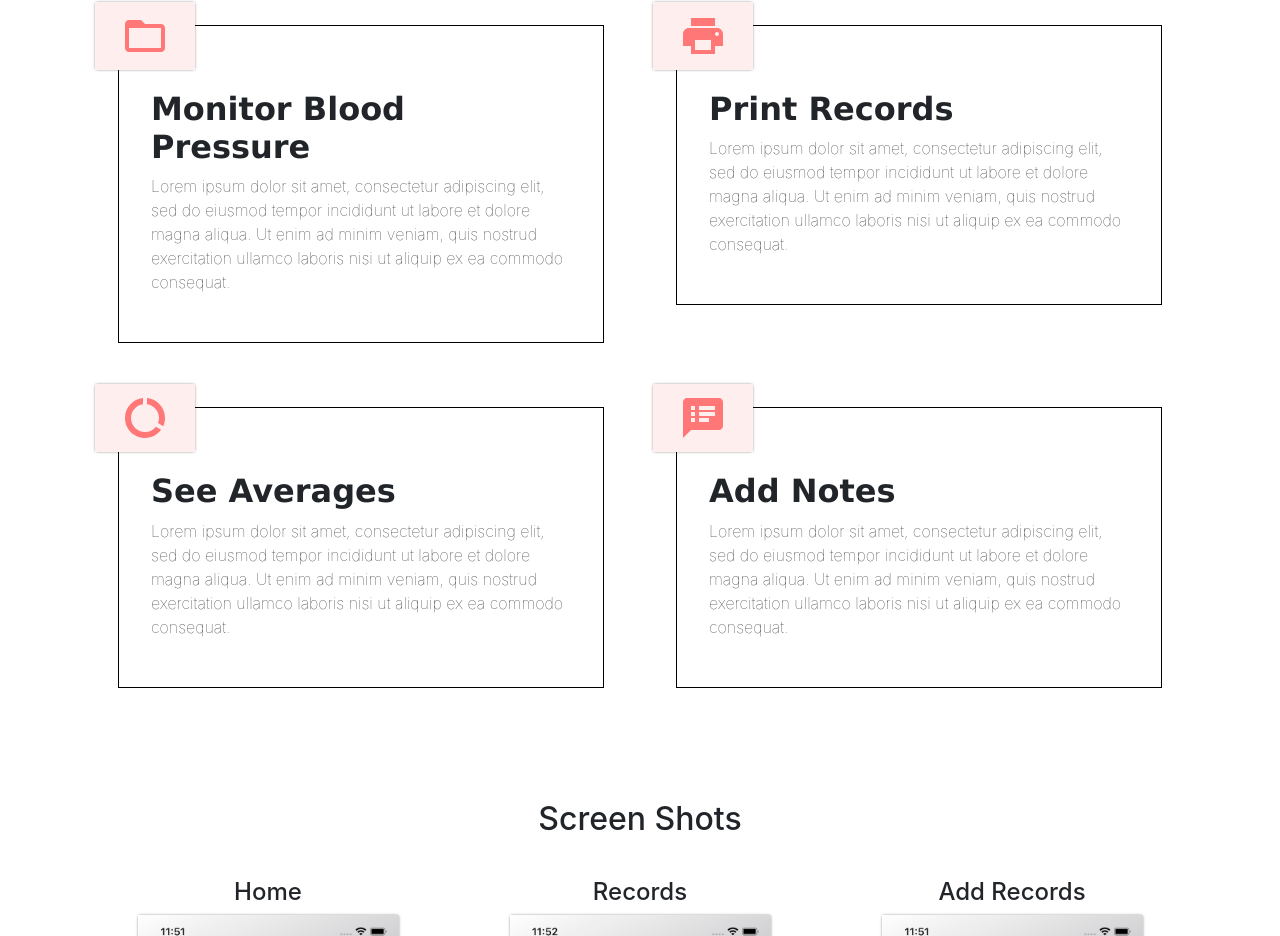
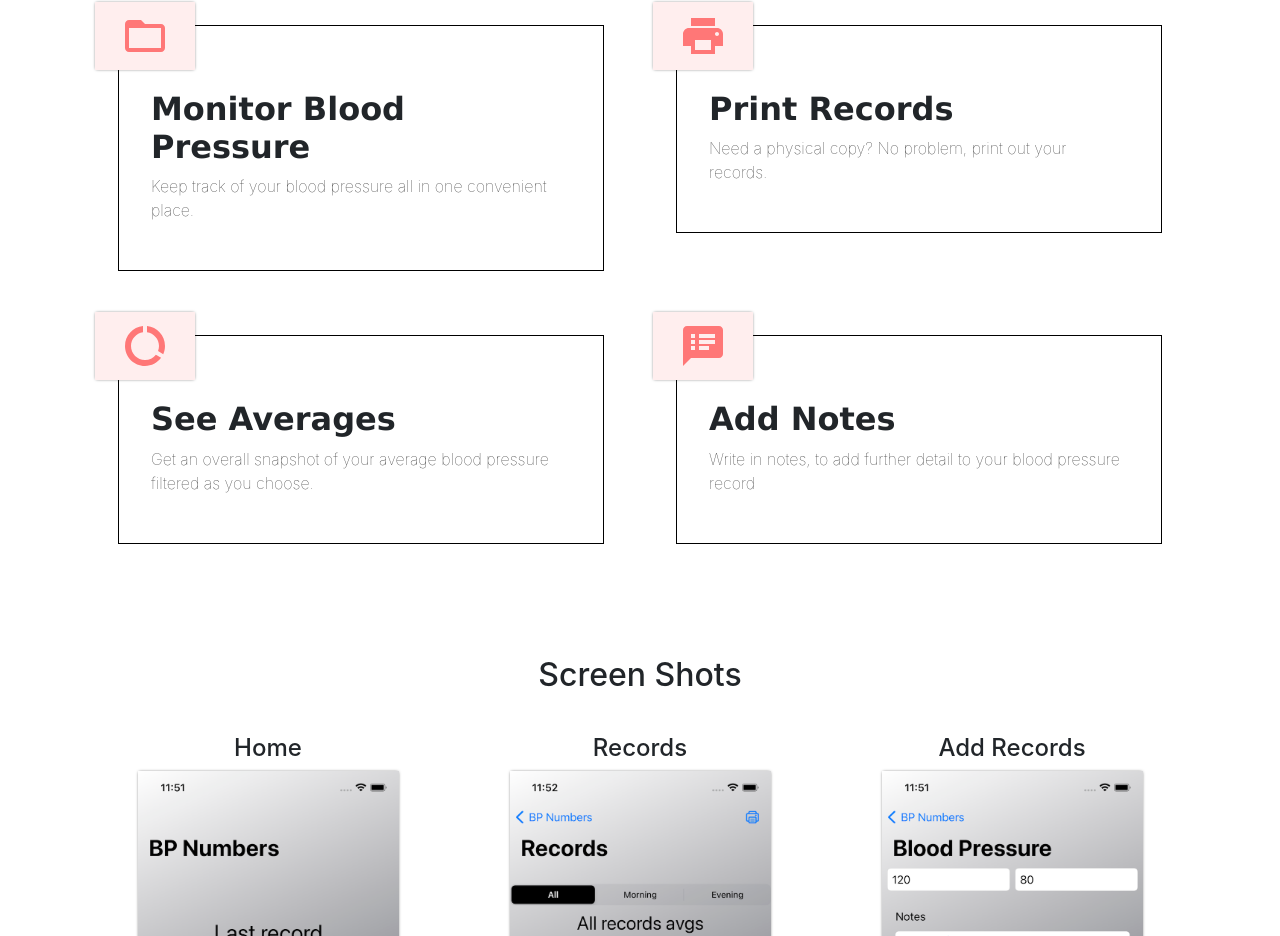
Before and after one commit to jgarcia4444/bpn-web-client, a React (Create React App) app: page / in a window 1280 px wide. Shown: the part 853-1789 px from the top of the page. Built offline with nearby package versions, Linux system fonts and the light colour scheme.

Commit message:
Actual content for shor intro added.

```diff
--- a/src/components/Home/Features/index.js
+++ b/src/components/Home/Features/index.js
@@ -18,22 +18,22 @@ class Features extends Component {
         const featureObject = [
             {
                 title: "Monitor Blood Pressure",
-                shortIntro: "Lorem ipsum dolor sit amet, consectetur adipiscing elit, sed do eiusmod tempor incididunt ut labore et dolore magna aliqua. Ut enim ad minim veniam, quis nostrud exercitation ullamco laboris nisi ut aliquip ex ea commodo consequat.",
+                shortIntro: "Keep track of your blood pressure all in one convenient place.",
                 icon: <MdFolderOpen size={48} />
             },
             {
                 title: "Print Records",
-                shortIntro: "Lorem ipsum dolor sit amet, consectetur adipiscing elit, sed do eiusmod tempor incididunt ut labore et dolore magna aliqua. Ut enim ad minim veniam, quis nostrud exercitation ullamco laboris nisi ut aliquip ex ea commodo consequat.",
+                shortIntro: "Need a physical copy? No problem, print out your records.",
                 icon: <MdPrint size={48} />
             },
             {
                 title: "See Averages",
-                shortIntro: "Lorem ipsum dolor sit amet, consectetur adipiscing elit, sed do eiusmod tempor incididunt ut labore et dolore magna aliqua. Ut enim ad minim veniam, quis nostrud exercitation ullamco laboris nisi ut aliquip ex ea commodo consequat.",
+                shortIntro: "Get an overall snapshot of your average blood pressure filtered as you choose.",
                 icon: <MdDataUsage size={48} />
             },
             {
                 title: "Add Notes",
-                shortIntro: "Lorem ipsum dolor sit amet, consectetur adipiscing elit, sed do eiusmod tempor incididunt ut labore et dolore magna aliqua. Ut enim ad minim veniam, quis nostrud exercitation ullamco laboris nisi ut aliquip ex ea commodo consequat.",
+                shortIntro: "Write in notes, to add further detail to your blood pressure record",
                 icon: <MdSpeakerNotes size={48} />
             }
         ]
@@ -81,7 +81,7 @@ class Features extends Component {
             case "BP":
                 featureObject = {
                     title: "Monitor Blood Pressure",
-                    shortIntro: "Lorem ipsum dolor sit amet, consectetur adipiscing elit, sed do eiusmod tempor incididunt ut labore et dolore magna aliqua. Ut enim ad minim veniam, quis nostrud exercitation ullamco laboris nisi ut aliquip ex ea commodo consequat.",
+                    shortIntro: "Keep track of your blood pressure all in one convenient place.",
                     icon: <MdFolderOpen size={48} />,
                     description: "Lorem ipsum dolor sit amet, consectetur adipiscing elit, sed do eiusmod tempor incididunt ut labore et dolore magna aliqua. Ut enim ad minim veniam, quis nostrud exercitation ullamco laboris nisi ut aliquip ex ea commodo consequat. Lorem ipsum dolor sit amet, consectetur adipiscing elit, sed do eiusmod tempor incididunt ut labore et dolore magna aliqua. Ut enim ad minim veniam, quis nostrud exercitation ullamco laboris nisi ut aliquip ex ea commodo consequat. Lorem ipsum dolor sit amet, consectetur adipiscing elit, sed do eiusmod tempor incididunt ut labore et dolore magna aliqua. Ut enim ad minim veniam, quis nostrud exercitation ullamco laboris nisi ut aliquip ex ea commodo consequat."
                 }
@@ -89,7 +89,7 @@ class Features extends Component {
             case "PRINT":
                 featureObject = {
                     title: "Print Records",
-                    shortIntro: "Lorem ipsum dolor sit amet, consectetur adipiscing elit, sed do eiusmod tempor incididunt ut labore et dolore magna aliqua. Ut enim ad minim veniam, quis nostrud exercitation ullamco laboris nisi ut aliquip ex ea commodo consequat.",
+                    shortIntro: "Need a physical copy? No problem, print out your records.",
                     icon: <MdPrint size={48} />,
                     description: "Lorem ipsum dolor sit amet, consectetur adipiscing elit, sed do eiusmod tempor incididunt ut labore et dolore magna aliqua. Ut enim ad minim veniam, quis nostrud exercitation ullamco laboris nisi ut aliquip ex ea commodo consequat. Lorem ipsum dolor sit amet, consectetur adipiscing elit, sed do eiusmod tempor incididunt ut labore et dolore magna aliqua. Ut enim ad minim veniam, quis nostrud exercitation ullamco laboris nisi ut aliquip ex ea commodo consequat. Lorem ipsum dolor sit amet, consectetur adipiscing elit, sed do eiusmod tempor incididunt ut labore et dolore magna aliqua. Ut enim ad minim veniam, quis nostrud exercitation ullamco laboris nisi ut aliquip ex ea commodo consequat."
                 }
@@ -97,7 +97,7 @@ class Features extends Component {
             case "AVERAGE":
                 featureObject = {
                     title: "See Averages",
-                    shortIntro: "Lorem ipsum dolor sit amet, consectetur adipiscing elit, sed do eiusmod tempor incididunt ut labore et dolore magna aliqua. Ut enim ad minim veniam, quis nostrud exercitation ullamco laboris nisi ut aliquip ex ea commodo consequat.",
+                    shortIntro: "Get an overall snapshot of your average blood pressure filtered as you choose.",
                     icon: <MdDataUsage size={48} />,
                     description: "Lorem ipsum dolor sit amet, consectetur adipiscing elit, sed do eiusmod tempor incididunt ut labore et dolore magna aliqua. Ut enim ad minim veniam, quis nostrud exercitation ullamco laboris nisi ut aliquip ex ea commodo consequat. Lorem ipsum dolor sit amet, consectetur adipiscing elit, sed do eiusmod tempor incididunt ut labore et dolore magna aliqua. Ut enim ad minim veniam, quis nostrud exercitation ullamco laboris nisi ut aliquip ex ea commodo consequat. Lorem ipsum dolor sit amet, consectetur adipiscing elit, sed do eiusmod tempor incididunt ut labore et dolore magna aliqua. Ut enim ad minim veniam, quis nostrud exercitation ullamco laboris nisi ut aliquip ex ea commodo consequat."
                 };
@@ -105,7 +105,7 @@ class Features extends Component {
             case "NOTES":
                 featureObject = {
                     title: "Add Notes",
-                    shortIntro: "Lorem ipsum dolor sit amet, consectetur adipiscing elit, sed do eiusmod tempor incididunt ut labore et dolore magna aliqua. Ut enim ad minim veniam, quis nostrud exercitation ullamco laboris nisi ut aliquip ex ea commodo consequat.",
+                    shortIntro: "Write in notes, to add further detail to your blood pressure record",
                     icon: <MdSpeakerNotes size={48} />,
                     description: "Lorem ipsum dolor sit amet, consectetur adipiscing elit, sed do eiusmod tempor incididunt ut labore et dolore magna aliqua. Ut enim ad minim veniam, quis nostrud exercitation ullamco laboris nisi ut aliquip ex ea commodo consequat. Lorem ipsum dolor sit amet, consectetur adipiscing elit, sed do eiusmod tempor incididunt ut labore et dolore magna aliqua. Ut enim ad minim veniam, quis nostrud exercitation ullamco laboris nisi ut aliquip ex ea commodo consequat. Lorem ipsum dolor sit amet, consectetur adipiscing elit, sed do eiusmod tempor incididunt ut labore et dolore magna aliqua. Ut enim ad minim veniam, quis nostrud exercitation ullamco laboris nisi ut aliquip ex ea commodo consequat."
                 };
```
